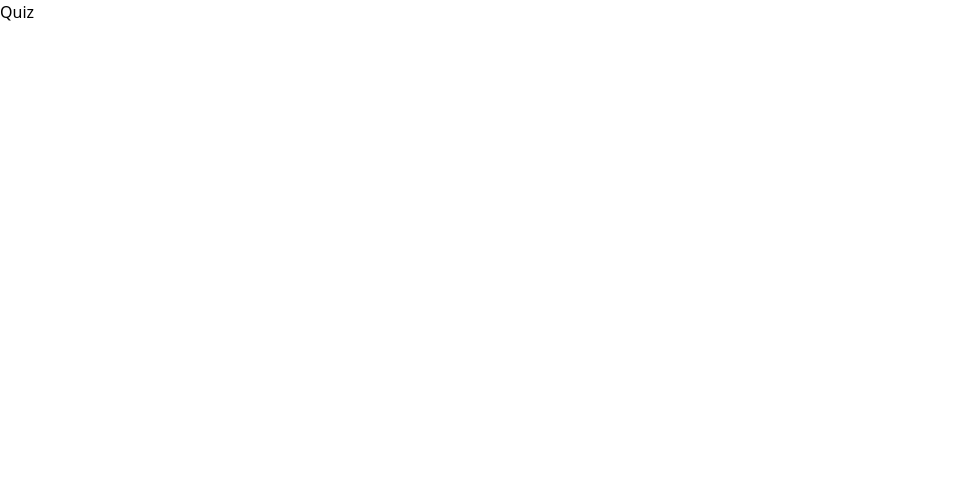
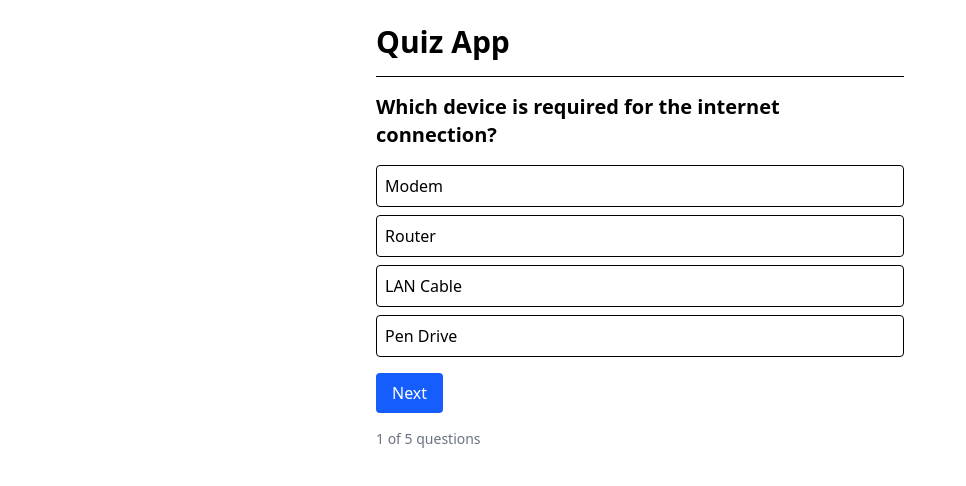
Before and after one commit to Shubhamsharma2002/Quizora, a React (Vite) app: page / in a window 1280 px wide. Shown: the top 486 px of the page, without its empty margins (0-966 px from the left). Built offline with nearby package versions, Linux system fonts and the light colour scheme.

Commit message:
project setup

```diff
--- a/src/Components/Quiz/Quiz.jsx
+++ b/src/Components/Quiz/Quiz.jsx
@@ -1,9 +1,32 @@
-import React from 'react'
+import React from "react";
 
 const Quiz = () => {
   return (
-    <div>Quiz</div>
-  )
-}
+    <div className="max-w-xl mx-auto p-6">
+      <h1 className="text-3xl font-bold mb-4">Quiz App</h1>
 
-export default Quiz
+      <hr className="mb-4" />
+
+      <h2 className="text-xl font-semibold mb-4">
+        Which device is required for the internet connection?
+      </h2>
+
+      <ul className="space-y-2 mb-4">
+        <li className="p-2 border rounded">Modem</li>
+        <li className="p-2 border rounded">Router</li>
+        <li className="p-2 border rounded">LAN Cable</li>
+        <li className="p-2 border rounded">Pen Drive</li>
+      </ul>
+
+      <button className="bg-blue-600 text-white px-4 py-2 rounded hover:bg-blue-700">
+        Next
+      </button>
+
+      <div className="text-sm text-gray-500 mt-4">
+        1 of 5 questions
+      </div>
+    </div>
+  );
+};
+
+export default Quiz;
```
